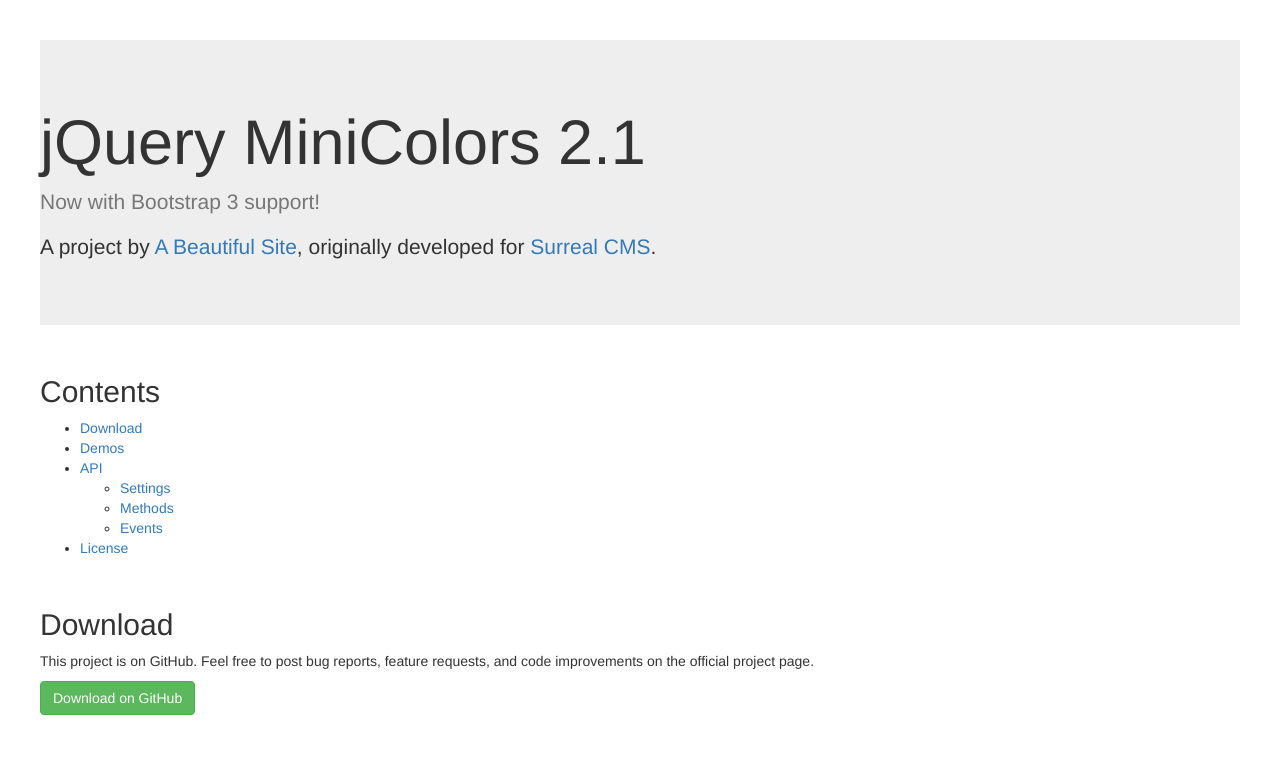
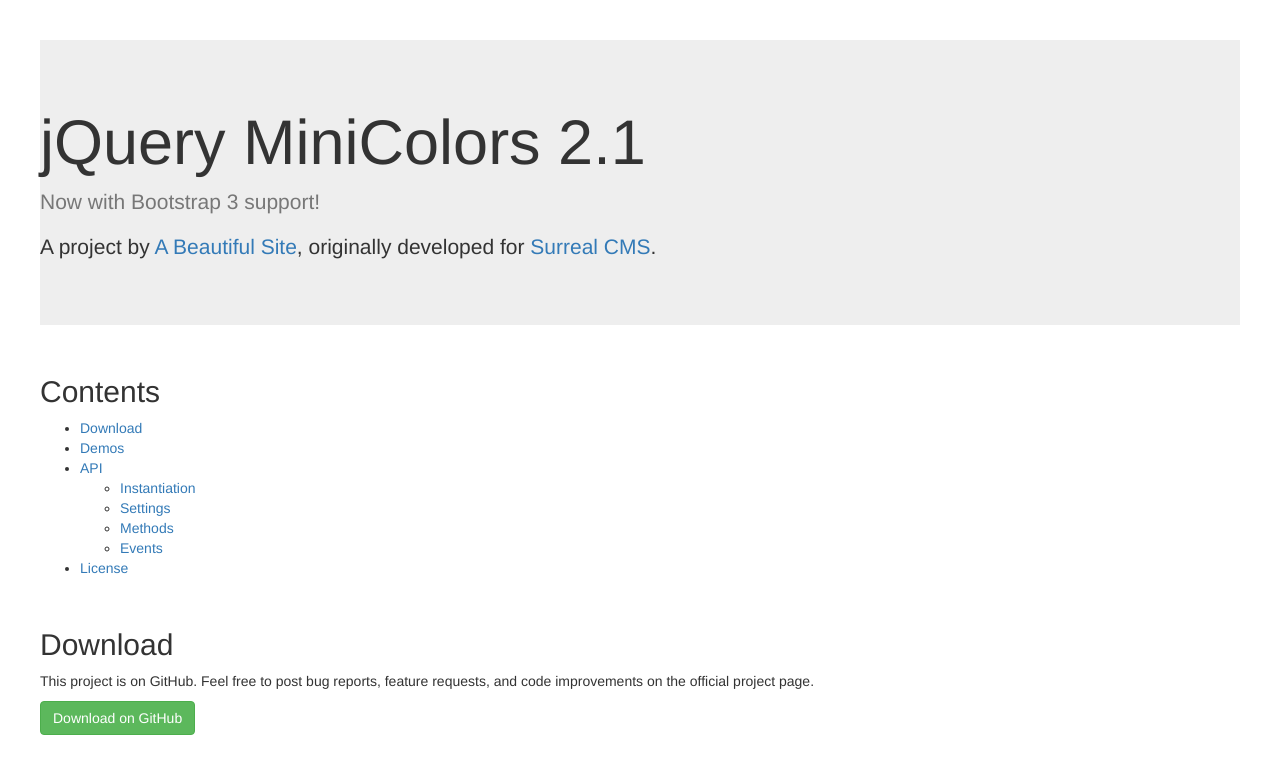
Before and after one commit to claviska/jquery-minicolors, a website: page index.html in a window 1280 px wide. Shown: the top 762 px of the page. Drawn offline with nearby package versions, Linux system fonts and the light colour scheme.

Commit message:
Added link to docs

```diff
--- a/index.html
+++ b/index.html
@@ -105,6 +105,7 @@
 				<li><a href="#demos">Demos</a></li>
 				<li><a href="#api">API</a>
 					<ul>
+						<li><a href="#instantiation">Instantiation</a></li>
 						<li><a href="#settings">Settings</a></li>
 						<li><a href="#methods">Methods</a></li>
 						<li><a href="#events">Events</a></li>
```
